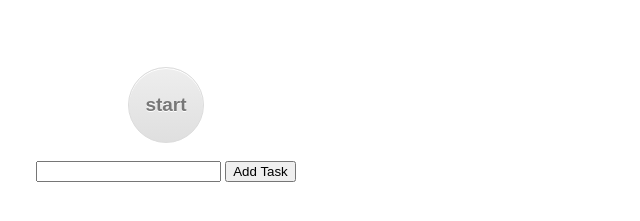
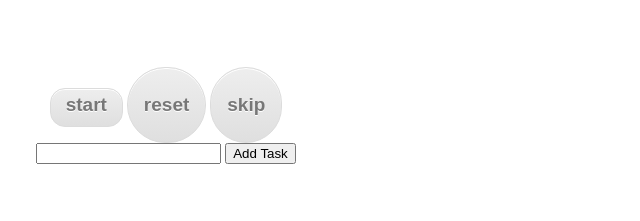
Before and after one commit to AlexisChen99/cse110-w21-group4, a plain HTML site: page source/index.html in a window 1280 px wide. Shown: the part 523-744 px from the top of the page, without its empty margins (474-1114 px from the left). Drawn offline with Linux system fonts and the light colour scheme.

Commit message:
Updated button Design

```diff
--- a/source/index.html
+++ b/source/index.html
@@ -18,7 +18,11 @@
         <p id = "timerDisplay">0:00</p>
     </div>
 
-    <button id = "startButton" onclick="start()">start</button> <br><br>
+    <button id = "start" class = "controlButton" onclick="start()" disabled>start</button>
+    <button id = "reset" class = "controlButton" onclick="reset()" disabled>reset</button>
+    <button id = "skip"  class = "controlButton" onclick="skip()">skip</button>
+
+
 
     <div id = "taskAdder">
         <input id = "task">
--- a/source/main.css
+++ b/source/main.css
@@ -37,7 +37,7 @@ body[data-light-mode=dark] {
 	top:1px;
 }
 
-#startButton {
+.controlButton {
 	box-shadow:inset 0px 1px 0px 0px #ffffff;
 	background:linear-gradient(to bottom, #ededed 5%, #dfdfdf 100%);
 	background-color:#ededed;
@@ -54,11 +54,11 @@ body[data-light-mode=dark] {
   outline: none;
 }
 
-#startButton:hover{
+.controlButton:hover{
   background:linear-gradient(to bottom, #dfdfdf 5%, #ededed 100%);
 	background-color:#dfdfdf;
 }
-#startButton:active {
+.controlButton:active {
   position:relative;
 	top:1px;
 }
```
